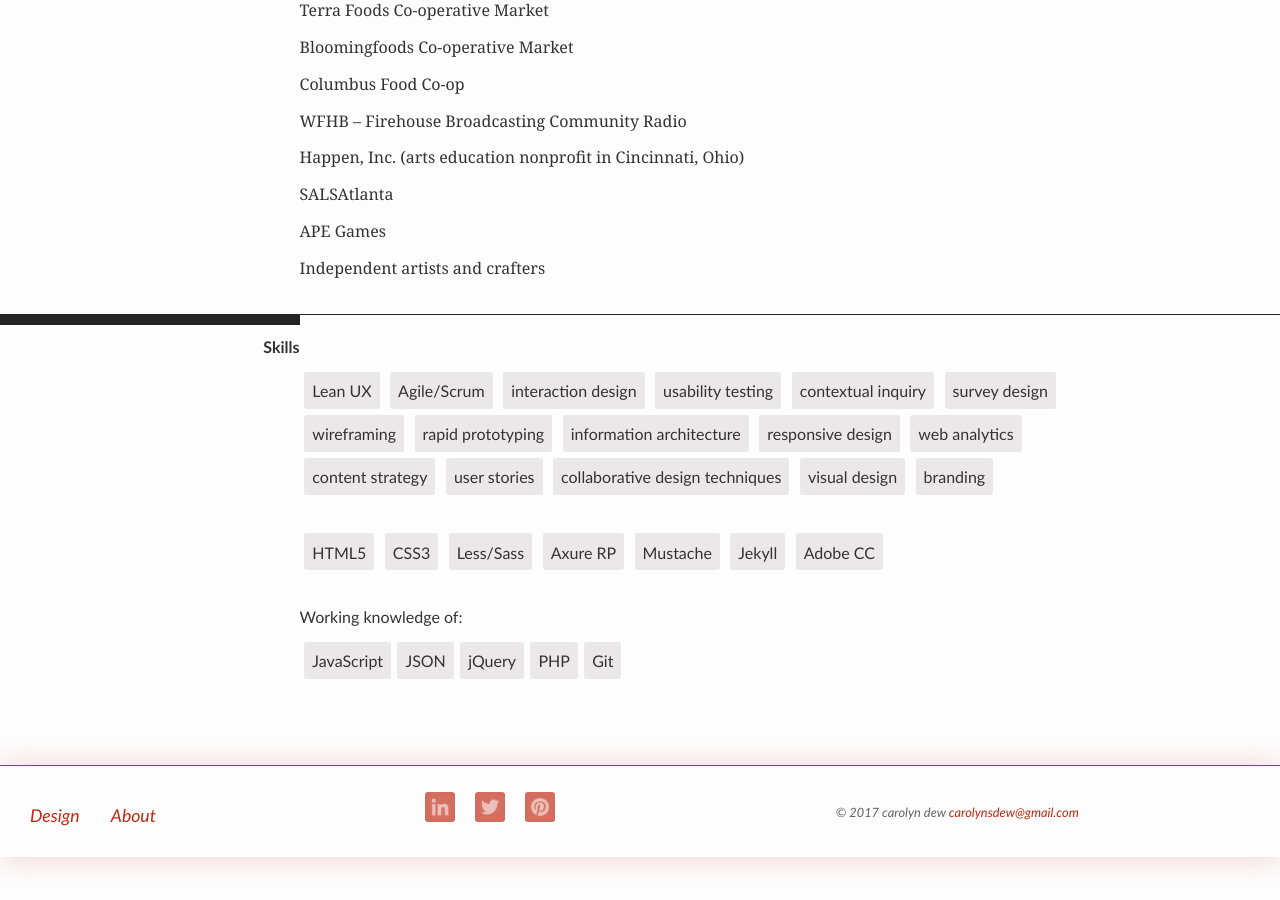
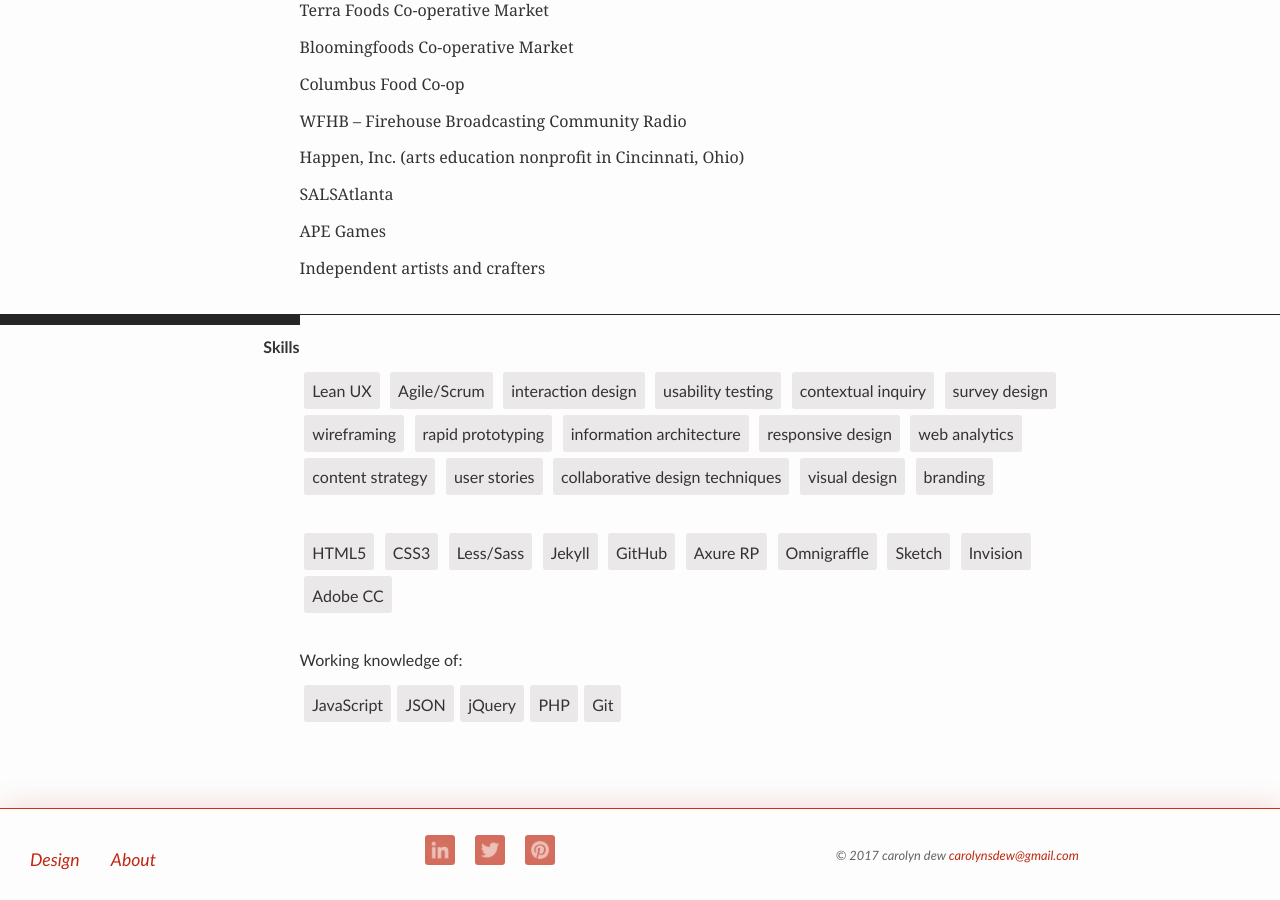
Before and after one commit to carodew/carodew.github.io, a Jekyll site: the page built from about.md, in a window 1280 px wide and 900 px high, scrolled down 1218 px. Built offline with Jekyll 4.4.1, drawn with Linux system fonts in a browser that asks for light colours.

Commit message:
add some tech/apps skills

```diff
--- a/about.md
+++ b/about.md
@@ -103,9 +103,12 @@
 <li>HTML5</li>
 <li>CSS3</li>
 <li>Less/Sass</li>
+<li>Jekyll</li>
+<li>GitHub</li>
 <li>Axure RP</li>
-<li>Mustache</li>
-<li>Jekyll</li>
+<li>Omnigraffle</li>
+<li>Sketch</li>
+<li>Invision</li>
 <li>Adobe CC</li>
 </ul>
 <h3>Working knowledge of: </h3>
```
